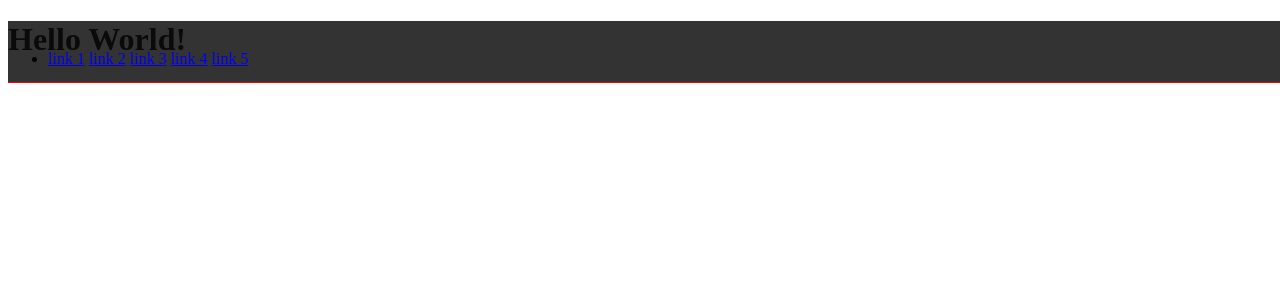
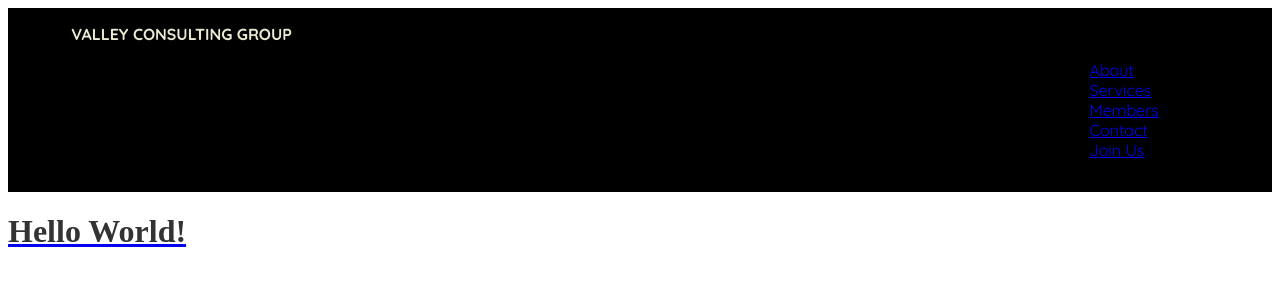
Before and after one commit to valleyconsultinggroup/Website, a Flask app: page / in a window 1280 px wide. Shown: the top 300 px of the page. Run offline with Flask 2, Linux system fonts and the light colour scheme; some libraries are stand-ins or nearby versions.

Commit message:
Adding additional routes for each web page

```diff
--- a/server.py
+++ b/server.py
@@ -22,6 +22,26 @@
 def index():
     return render_template('index.html', pages=pages)
 
+@app.route('/about/')
+def about():
+    return render_template('about.html')
+
+@app.route('/services/')
+def services():
+    return render_template('services.html')
+
+@app.route('/members/')
+def members():
+    return render_template('members.html')
+
+@app.route('/contact/')
+def contact():
+    return render_template('contact.html')
+
+@app.route('/join/')
+def join():
+    return render_template('join.html')
+
 if __name__ == '__main__':
     if len(sys.argv) > 1 and sys.argv[1] == "build":
         freezer.freeze()
--- a/static/css/navigation.css
+++ b/static/css/navigation.css
@@ -1,67 +1,154 @@
-$baseline: 1rem;
-$opensans: 'Open Sans', sans-serif;
+/* colors -> https://coolors.co/e54b4b-ebebd3-464655-e4b363-e8e9eb */
 
-.container-bg{
-  background-color: blue;
+@import url('https://fonts.googleapis.com/css?family=Quicksand:400,700');
+
+.nav-container {
+  font-family: 'Quicksand', sans-serif;
+  width: 90%;
+  margin: 0 auto;
 }
 
-.main-header{
-  background-color: rgba(0, 0, 0, 0.8);
-  padding: $baseline 0;
-  position: fixed;
-  width: 100%;
-  z-index: 9999;
-  border-bottom: 1px solid red;
-  line-height: 0.9;
+header {
+  background: black;
+  color: #EBEBD3;
+  padding: 1em 0;
+  position: relative;
+}
 
-  .wrapper{
-    margin: 0 auto;
-    max-width: 75 * $baseline;
+header::after {
+  content: '';
+  clear: both;
+  display: block;
+}
+
+.logo {
+  float: left;
+  font-size: 1rem;
+  margin: 0;
+  text-transform: uppercase;
+  font-weight: 700;
+}
+
+.logo span {
+  font-weight: 400;
+}
+
+.site-nav {
+  float
+}
+
+.site-nav--open {
+  clip-path: circle(250% at top right);
+}
+
+.site-nav ul {
+  margin: 0;
+  padding: 0;
+  list-style: none;
+}
+
+.site-nav li {
+  border-bottom: 1px solid #575766;
+}
+
+.site-nav li:last-child {
+  border-bottom: none;
+}
+
+.site-nav a {
+  color: #EBEBD3;
+  display: block;
+  padding: 2em 4em 2em 1.5em;
+  text-transform: uppercase;
+  text-decoration: none;
+}
+
+.site-nav a:hover,
+.site-nav a:focus {
+  background: #E4B363;
+  color: #464655;
+}
+
+.site-nav--icon {
+  display: inline-block;
+  font-size: 1.5em;
+  margin-right: 1em;
+  width: 1.1em;
+  text-align: right;
+  color: rgba(255,255,255,.4);
+}
+
+.menu-toggle {
+  padding: 1em;
+  position: absolute;
+  top: .5em;
+  right: .5em;
+  cursor: pointer;
+}
+
+.hamburger,
+.hamburger::before,
+.hamburger::after {
+  content: '';
+  display: block;
+  background: #EBEBD3;
+  height: 3px;
+  width: 1.75em;
+  border-radius: 3px;
+  transition: all ease-in-out 500ms;
+}
+
+.hamburger::before {
+  transform: translateY(-6px);
+}
+
+.hamburger::after {
+  transform: translateY(3px);
+}
+
+.open .hamburger {
+  transform: rotate(45deg);
+}
+
+.open .hamburger::before {
+  opacity: 0;
+}
+
+.open .hamburger::after {
+  transform: translateY(-3px) rotate(-90deg);
+}
+
+@media (min-width: 700px) {
+
+  .menu-toggle {
+    display: none;
   }
 
-  .logo{
+  .site-nav {
+    height: auto;
+    position: relative;
+    background: transparent;
+    float: right;
+    clip-path: initial;
+  }
+
+  .site-nav li {
     display: inline-block;
-    padding-left: $baseline;
-    img{
-    max-width: 3.5rem;
-    }
-  } //logo end
-  .main-nav{
-    float: right;
-    padding-right: $baseline;
-    ul{
-      list-style-type: none;
-      li{
-        display: inline;
-        a{
-          margin-left: $baseline;
-          font-family: $opensans;
-          color: white;
-          font-size: 0.975rem;
-          letter-spacing: 2px;
-          text-transform: uppercase;
-          text-decoration: none;
-          padding-bottom: $baseline / 2;
-          transition: color 0.3s ease-in-out;
+    border: none;
+  }
 
-          &:hover{
-            color: RGBA(226, 3, 46, 1);
-            border-bottom: 2px RGBA(226, 3, 46, 1) solid;
-              &:nth-child(2n){
-                 color: RGBA(244, 201, 0, 1);
-                border-bottom: 2px RGBA(244, 201, 0, 1) solid;
-              }
-              &:nth-child(3n){
-                color: RGBA(0, 179, 168, 1);
-                border-bottom: 2px RGBA(0, 179, 168, 1) solid;
-              }
-              &:nth-child(4n){
-                color: RGBA(57, 120, 187, 1);
-                border-bottom: 2px RGBA(57, 120, 187, 1) solid;
-              }
-          } // hover end
-        } // a end
-      } // li end
-    } // ul end
-  } // main-nav end
-} // main-header end
+  .site-nav a {
+    padding: 0;
+    margin-left: 3em;
+  }
+
+  .site-nav a:hover,
+  .site-nav a:focus {
+    background: transparent;
+  }
+
+  .site-nav--icon {
+    display: none;
+  }
+
+}
--- /dev/null
+++ b/static/js/navigation.js
@@ -0,0 +1,4 @@
+$('.menu-toggle').click(function() {
+  $('.site-nav').toggleClass('site-nav--open', 500);
+  $(this).toggleClass('open');
+})
--- a/templates/base.html
+++ b/templates/base.html
@@ -9,39 +9,33 @@
     <meta name="viewport" content="width=device-width, initial-scale=1">
 
     <link rel="stylesheet" type="text/css" href="/static/css/navigation.css">
-    <link href='https://fonts.googleapis.com/css?family=Open+Sans:400,800' rel='stylesheet' type='text/css'>
-    <script type="text/javascript" src="//cdnjs.cloudflare.com/ajax/libs/jquery/2.1.3/jquery.min.js"></script>
+    <script src="/static/js/navigation.js"></script>
+    <script src="https://cdnjs.cloudflare.com/ajax/libs/jquery/3.1.0/jquery.min.js"></script>
+    <script src="https://cdnjs.cloudflare.com/ajax/libs/jqueryui/1.12.1/jquery-ui.min.js"></script>
     <title>{% block page_title %}Home{% endblock page_title %} | Valley Consulting</title>
 </head>
 
 <body>
-    <div class="container">
-        <div class="container-bg">
-        <header class="main-header">
-          <div class="wrapper">
-            <div class="logo">
+    <header>
+        <div class="nav-container">
+          <h1 class="logo">Valley Consulting Group</h1>
+          <div style="float:right;padding-top:20px;padding-right:50px;">
+              <ul style="list-style:none;">
+                <li><a href="{{ url_for("about") }}">About</a></li>
+                <li><a href="{{ url_for("services") }}">Services</li>
+                <li><a href="{{ url_for("members") }}">Members</li>
+                <li><a href="{{ url_for("contact") }}">Contact</li>
+                <li><a href="{{ url_for("join") }}">Join Us</li>
+              </ul>
           </div>
-            <nav class="main-nav">
-                <ul>
-                  <li>
-                    <a href="#">link 1</a>
-                    <a href="#">link 2</a>
-                    <a href="#">link 3</a>
-                    <a href="#">link 4</a>
-                    <a href="#">link 5</a>
-                  </li>
-                </ul>
-            </nav>
         </div>
     </header>
-        </div>
 
     <main>
         {% block content %}
         Default Content
         {% endblock content %}
     </main>
-    </div>
 </body>
 
 </html>
```
Also changed, not shown: static/js/navigation-bar.js (deleted, +0 -15 lines). Lines whose indentation alone changed are shown as unchanged.
